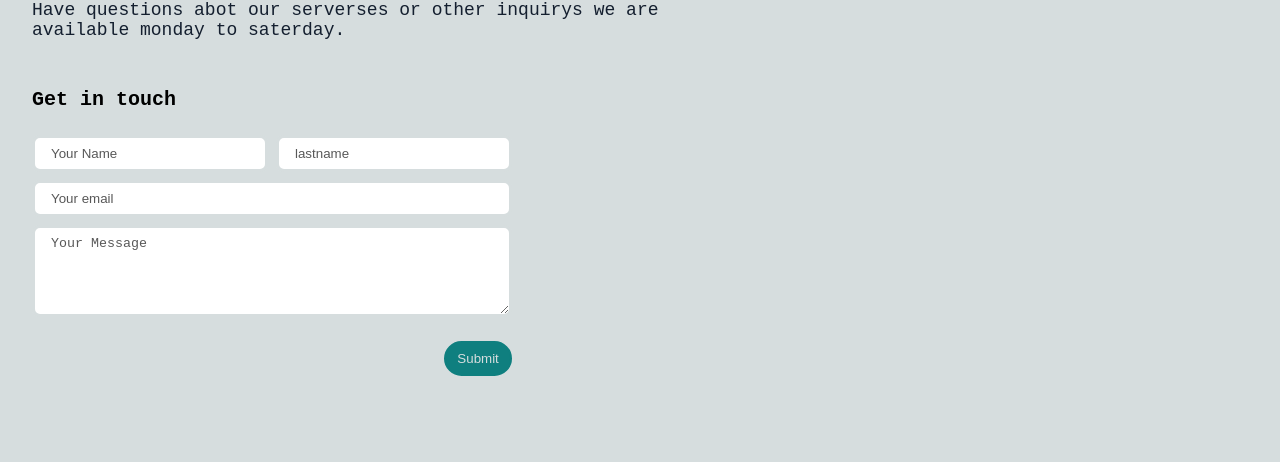
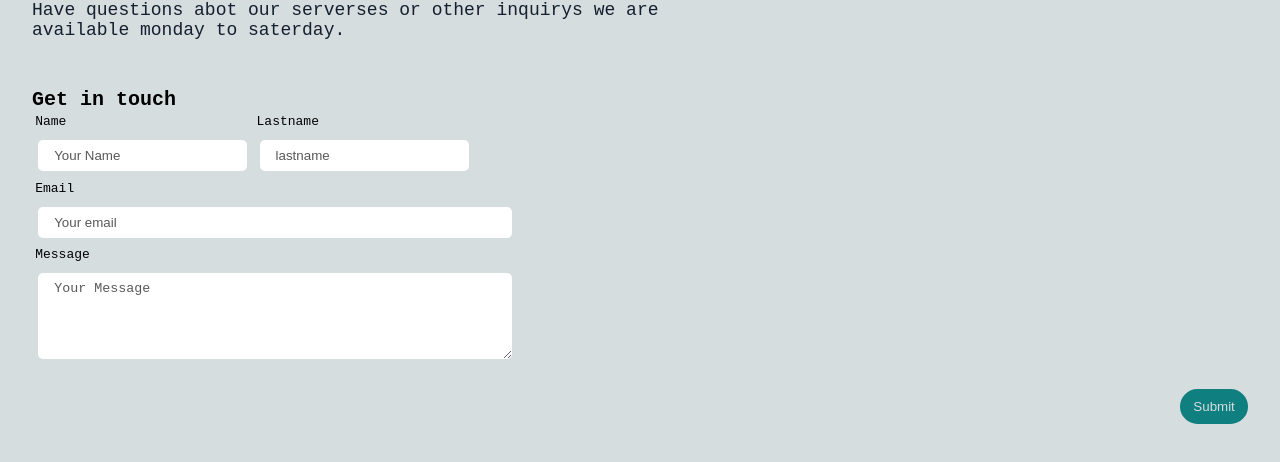
Before and after one commit to YoussraElmortai/travelingbeauty, a SvelteKit app: page /contact in a window 1280 px wide. Shown: the part 354-816 px from the top of the page. Built offline with nearby package versions, Linux system fonts and the light colour scheme.

Commit message:
Update +page.svelte

```diff
--- a/src/routes/contact/+page.svelte
+++ b/src/routes/contact/+page.svelte
@@ -35,14 +35,17 @@
 </article>
 
 <section class="form">
-  <h2>Get in touch</h2>
   <form on:submit|preventDefault={handleSubmit} class="contact">
+    <fieldset>
+      <legend><h2>Get in touch</h2></legend>
       <input
         type="hidden"
         name="access_key"
         value="e528368b-c73a-4a3a-91e4-4e01f4965b03"
       />
-    <div>
+      <div class="name_inputs">
+        <div class="form_input">
+          <label>Name</label>
           <input
             type="text"
             name="name"
@@ -50,6 +53,9 @@
             class="contact_inputs"
             required
           />
+        </div>
+        <div class="form_input">
+          <label>Lastname</label>
           <input
             type="text"
             name="lastname"
@@ -58,6 +64,9 @@
             required
           />
         </div>
+      </div>
+      <div class="form_input">
+        <label>Email</label>
         <input
           type="email"
           name="email"
@@ -65,12 +74,18 @@
           class="contact_inputs"
           required
         />
+      </div>
+
+      <div class="form_input">
+        <label>Message</label>
         <textarea
           name="message"
           placeholder="Your Message"
           class="contact_inputs"
           required
         ></textarea>
+      </div>
+    </fieldset>
     <button class="link_secondary" type="submit">Submit</button>
   </form>
 </section>
@@ -82,29 +97,41 @@
     flex-flow: column;
     gap: 1.5rem;
   }
+
+  .name_inputs {
+    display: flex;
+    flex-flow: row wrap;
+  }
+
+  .form_input {
+    display: flex;
+    flex-flow: column;
+    gap: 0.5rem;
+    padding: 0.2rem;
+    max-width: 30rem;
+  }
   .contact {
     display: flex;
     flex-flow: column;
-    max-width: 30rem;
+    width: 100%;
     gap: 0.5rem;
 
-    & div {
-      display: flex;
-      flex-flow: row wrap;
-      gap: 0.5rem;
-      width: 100%;
-
-      & input {
-        flex: 1;
-        min-width: 0;
+    & fieldset {
+      border: none;
     }
-    }
-
     & input,
     textarea {
       border: solid var(--bg-color);
       padding: 0.5rem 1rem;
       border-radius: 0.5rem;
+
+      &:not(:placeholder-shown):valid {
+        border: solid 2px #487f55ce;
+      }
+
+      &:not(:placeholder-shown):invalid {
+        border: solid 2px #b01f1f;
+      }
     }
 
     & textarea {
```
Lines whose indentation alone changed are shown as unchanged.
